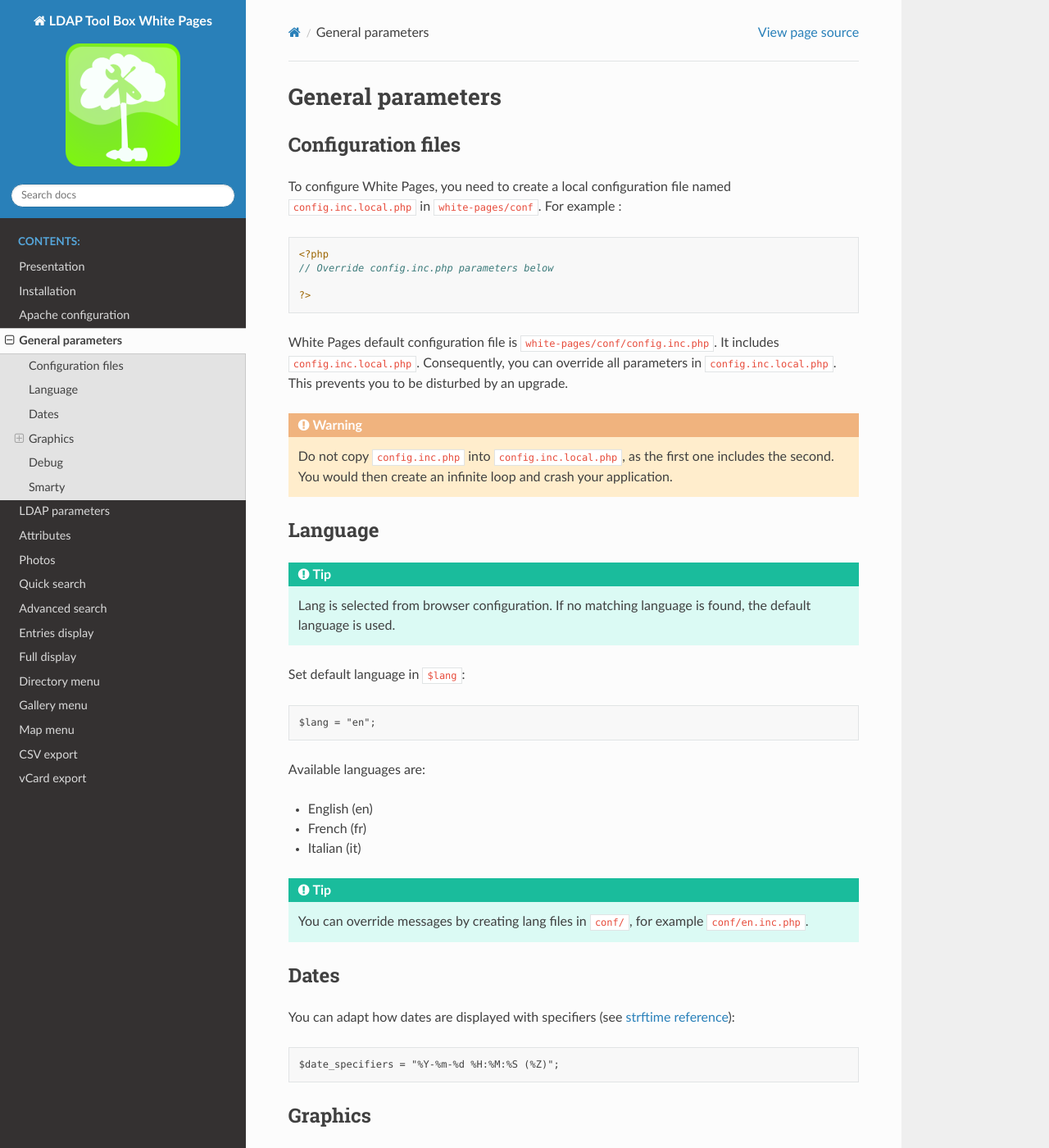
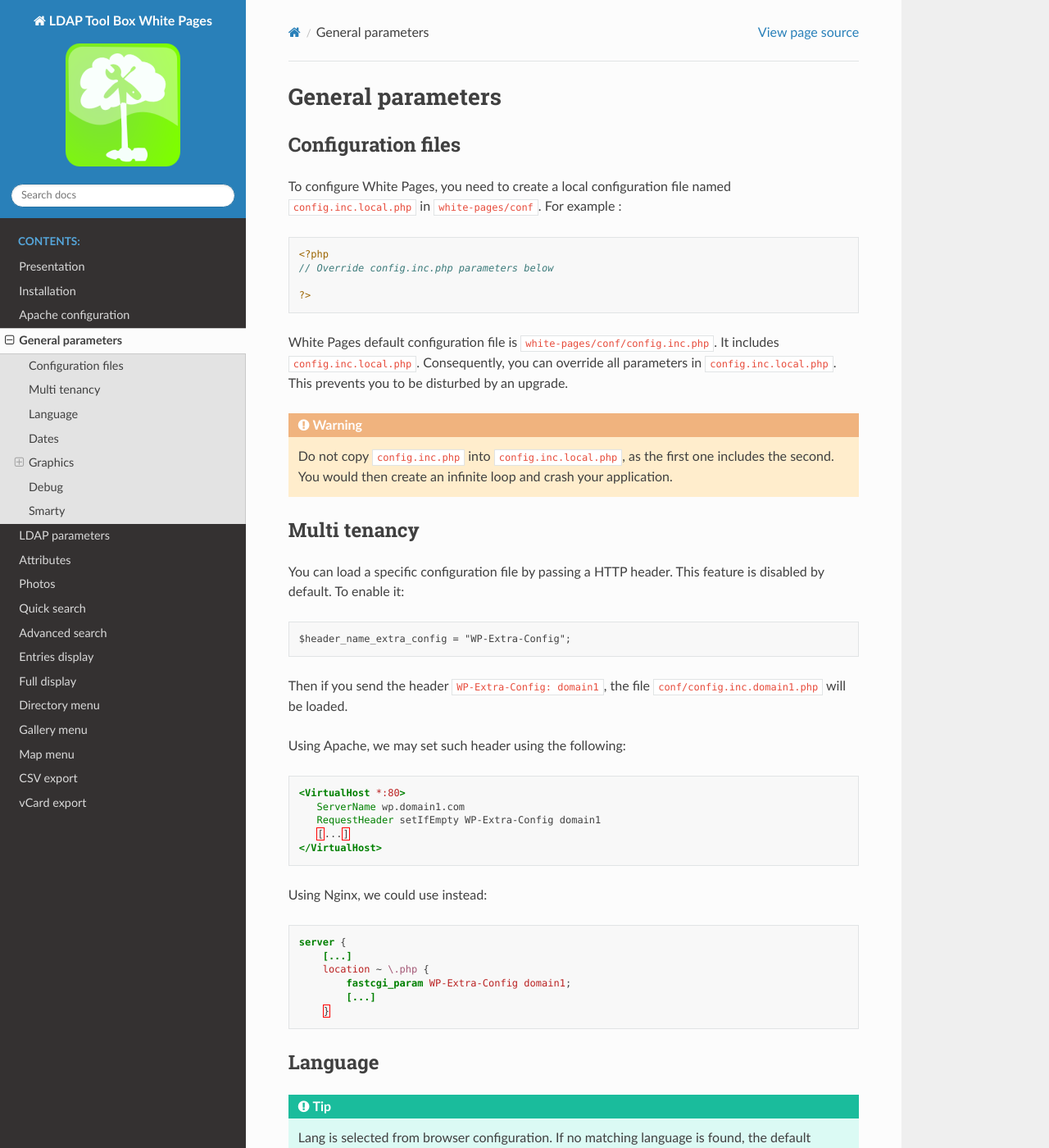
Before and after one commit to ltb-project/white-pages, a Sphinx documentation site: the page built from docs/general-parameters.rst, in a window 1280 px wide and 1400 px high. Shown: the whole window at 82% size. Built offline with Sphinx 7.4.7 and the Read the Docs theme 2.0.0, drawn with Linux system fonts in a browser that asks for light colours.

Commit message:
Doc for multi tenancy

```diff
--- a/docs/general-parameters.rst
+++ b/docs/general-parameters.rst
@@ -18,6 +18,40 @@ White Pages default configuration file is ``white-pages/conf/config.inc.php``. I
 .. warning::
   Do not copy ``config.inc.php`` into ``config.inc.local.php``, as the first one includes the second.
   You would then create an infinite loop and crash your application.
+
+Multi tenancy
+-------------
+
+You can load a specific configuration file by passing a HTTP header.
+This feature is disabled by default. To enable it:
+
+.. code-block:: php
+
+   $header_name_extra_config = "WP-Extra-Config";
+
+Then if you send the header ``WP-Extra-Config: domain1``, the file
+``conf/config.inc.domain1.php`` will be loaded.
+
+Using Apache, we may set such header using the following:
+
+.. code-block:: apache
+
+    <VirtualHost *:80>
+       ServerName wp.domain1.com
+       RequestHeader setIfEmpty WP-Extra-Config domain1
+       [...]
+    </VirtualHost>
+
+Using Nginx, we could use instead:
+
+.. code-block:: nginx
+
+   server {
+       [...]
+       location ~ \.php {
+           fastcgi_param WP-Extra-Config domain1;
+           [...]
+       }
 
 Language
 --------
```
